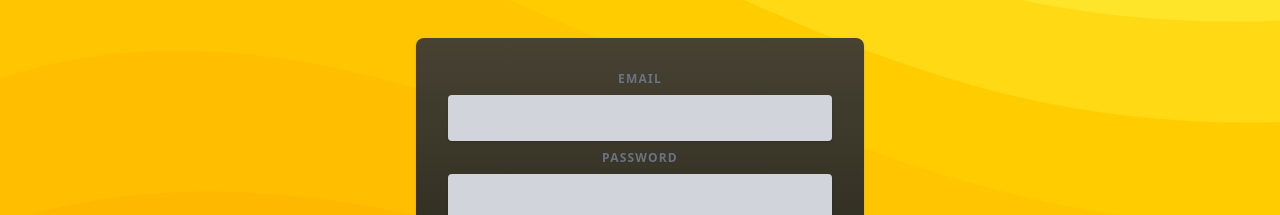
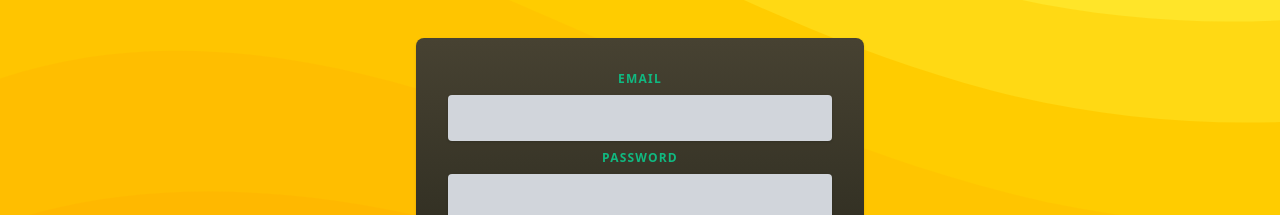
Before and after one commit to usermokhtar/Styling, a React (Vite) app: page / in a window 1280 px wide. Shown: the part 351-566 px from the top of the page. Built offline with nearby package versions, Linux system fonts and the light colour scheme.

Commit message:
applied conditional and Dynamic Styling with Styled Components on Input Tag

```diff
--- a/src/components/AuthInputs.jsx
+++ b/src/components/AuthInputs.jsx
@@ -5,32 +5,6 @@ export default function AuthInputs() {
   const [enteredEmail, setEnteredEmail] = useState('');
   const [enteredPassword, setEnteredPassword] = useState('');
   const [submitted, setSubmitted] = useState(false);
-  const Container = styled.div`
-    display: flex;
-    flex-direction: column;
-    gap: 0.5rem;
-    margin-bottom: 1.5rem;
-  `;
-  const Label = styled.label`
-    display: block;
-    margin-bottom: 0.5rem;
-    font-size: 0.75rem;
-    font-weight: 700;
-    letter-spacing: 0.1em;
-    text-transform: uppercase;
-    color: #6b7280;
-    text-align: center;
-  `;
-  const Input = styled.input`
-    width: 100%;
-    padding: 0.75rem 1rem;
-    line-height: 1.5;
-    background-color: #d1d5db;
-    color: #374151;
-    border: 1px solid transparent;
-    border-radius: 0.25rem;
-    box-shadow: 0 1px 3px 0 rgba(0, 0, 0, 0.1), 0 1px 2px 0 rgba(0, 0, 0, 0.06);
-  `;
 
   function handleInputChange(identifier, value) {
     if (identifier === 'email') {
@@ -46,16 +20,54 @@ export default function AuthInputs() {
 
   const emailNotValid = submitted && !enteredEmail.includes('@');
   const passwordNotValid = submitted && enteredPassword.trim().length < 6;
+  const Container = styled.div`
+    display: flex;
+    flex-direction: column;
+    gap: 0.5rem;
+    margin-bottom: 1.5rem;
+  `;
+  const Label = styled.label`
+    display: block;
+    margin-bottom: 0.5rem;
+    font-size: 0.75rem;
+    font-weight: 700;
+    letter-spacing: 0.1em;
+    text-transform: uppercase;
+    /**invalid label conditional styled Components */
+    color: ${({ invalid }) =>
+      invalid ? '#f87171' : '#10b981'}; // updated line
+    text-align: center;
+  `;
+
+  const Input = styled.input`
+    width: 100%;
+    padding: 0.75rem 1rem;
+    line-height: 1.5;
+    ${'' /* background-color: #d1d5db; */}
+    ${'' /* color: #374151; */}
+    border: 1px solid transparent;
+    border-radius: 0.25rem;
+    box-shadow: 0 1px 3px 0 rgba(0, 0, 0, 0.1), 0 1px 2px 0 rgba(0, 0, 0, 0.06);
+
+    /**invalid input conditional styled Components */
+    ${
+      '' /* color: #ef4444;
+    border-color: #f73f3f;
+    background-color: #fed2d2; */
+    }
+    color: ${({ invalid }) => (invalid ? '#ef4444' : '#374151')};
+    border-color: ${({ invalid }) => (invalid ? '#f73f3f' : '')};
+    background-color: ${({ invalid }) => (invalid ? '#fed2d2' : ' #d1d5db')};
+  `;
 
   return (
     <div id='auth-inputs'>
       <Container>
         <p>
-          <Label className={`label ${emailNotValid ? 'invalid' : ''}`}>
-            Email
-          </Label>
+          <Label invalid={emailNotValid}>Email</Label>
           <Input
             type='email'
+            invalid={emailNotValid}
             className={emailNotValid ? 'invalid' : undefined}
             onChange={(event) => handleInputChange('email', event.target.value)}
           />
@@ -64,6 +76,7 @@ export default function AuthInputs() {
           <Label>Password</Label>
           <Input
             type='password'
+            invalid={emailNotValid}
             className={passwordNotValid ? 'invalid' : undefined}
             onChange={(event) =>
               handleInputChange('password', event.target.value)
--- a/src/index.css
+++ b/src/index.css
@@ -46,7 +46,6 @@ button:focus {
 }
 
 .label.invalid {
-  color: #f87171;
 }
 
 input.invalid {
```
